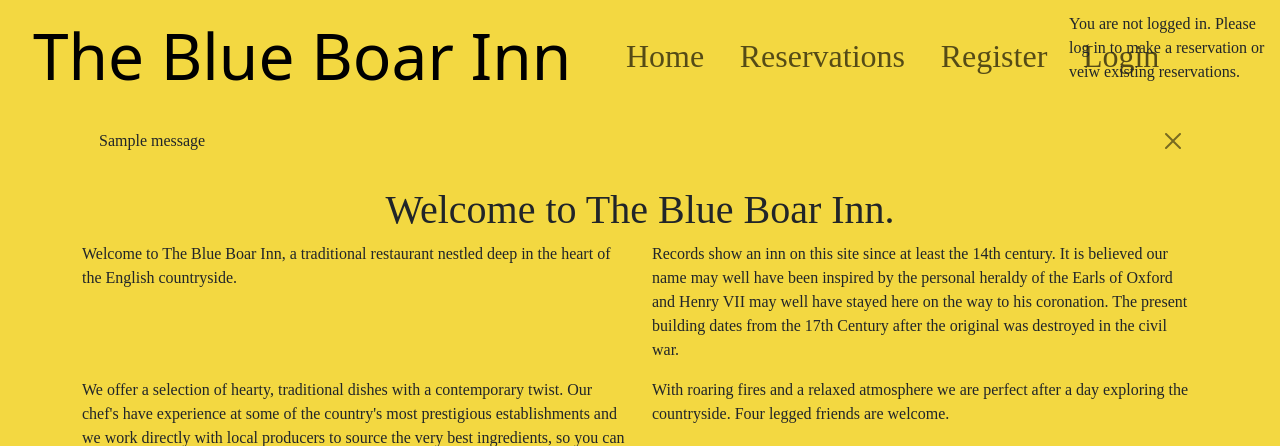
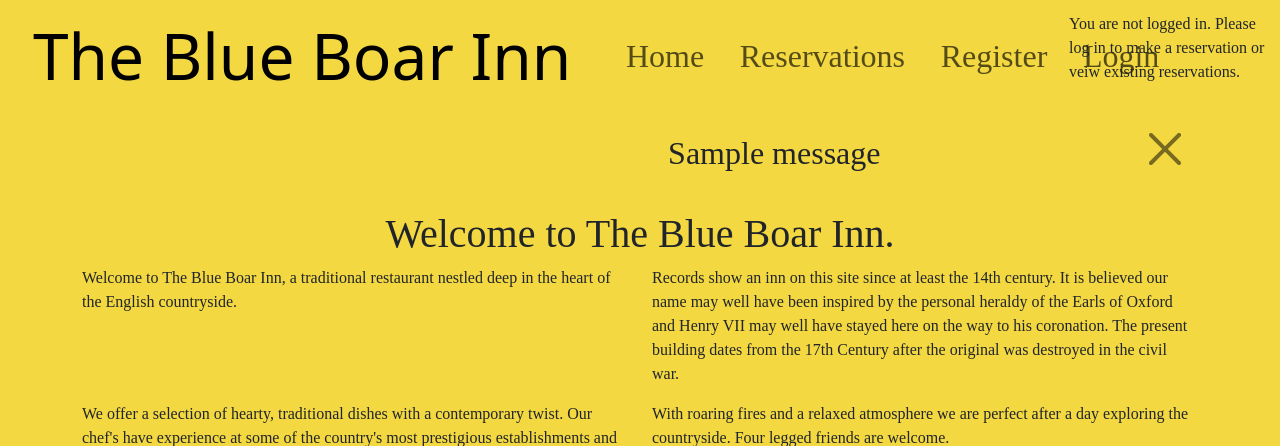
Before and after one commit to ewradcliffe/restaurant-booking-system, a Django app: page / in a window 1280 px wide. Shown: the top 446 px of the page. Run offline with Django 4.2, Linux system fonts and the light colour scheme; tables that the repository leaves empty hold one stand-in row (values such as "Sample post"); one stand-in notice (Sample message) is shown; some libraries are stand-ins or nearby versions; some web fonts are replaced.

Commit message:
Add styling to pop up messages.

```diff
--- a/reservations/templates/reservations/delete_reservation.html
+++ b/reservations/templates/reservations/delete_reservation.html
@@ -9,7 +9,7 @@
 
             </div>
         </div>
-        <!--Reproduces the card for te reservation. Asks if they want to reproduce it. -->>
+        <!--Reproduces the card for te reservation. Asks if they want to reproduce it. -->
         <div class="row gy-5">
             <div class="col-md-4 gx-5">
                 <div class="card row">
--- a/static/css/style.css
+++ b/static/css/style.css
@@ -12,7 +12,6 @@ body {
 
 
 /* Logo*/
-
 #logo {
     font-family: "Bokor", system-ui;
     font-weight: 400;
@@ -72,9 +71,12 @@ body {
     color:rgb(255, 249, 216);
 }
 
+/* messages pop up */
+.messages-pop-up {
+    font-size: 200%;
+}
 
-/* footer*/
-
+/* footer */
 .links-list > li > a > i {
     color: black;
 }
--- a/templates/account/base.html
+++ b/templates/account/base.html
@@ -3,6 +3,7 @@
 {% load i18n %}
 <!DOCTYPE html>
 <html>
+
 <head>
   <meta http-equiv="X-UA-Compatible" content="IE=edge">
   <meta name="viewport" content="width=device-width, initial-scale=1.0">
@@ -10,6 +11,7 @@
   {% block extra_head %}
   {% endblock extra_head %}
 </head>
+
 <body>
         {% block body %}
 
@@ -42,4 +44,5 @@
         {% block extra_body %}
         {% endblock extra_body %}
 </body>
+
 </html>
--- a/templates/base.html
+++ b/templates/base.html
@@ -69,11 +69,18 @@
 
         <div class="container">
             <div class="row">
-                <div class="col">
+                <div class="col messages-pop-up">
                     {% for message in messages %}
-                    <div class="alert {{ message.tags }} alert-dismissible">
-                        {{ message | safe }}
-                        <button type="button" class="btn-close" data-bs-dismiss="alert" aria-label="Close"></button>
+                    <div class="alert {{ message.tags }} alert-dismissible ">
+                        <div class="row d-flex justify-content-center">
+                            <div class="col-8 text-end">
+                                {{ message | safe }}
+                            </div>
+                            <div class="col-2">
+                                <button type="button" class="btn-close" data-bs-dismiss="alert" aria-label="Close"></button>
+                            </div>
+                          </div>
+
                     </div>
                     {% endfor %}
                 </div>
```
Lines whose indentation alone changed are shown as unchanged.
